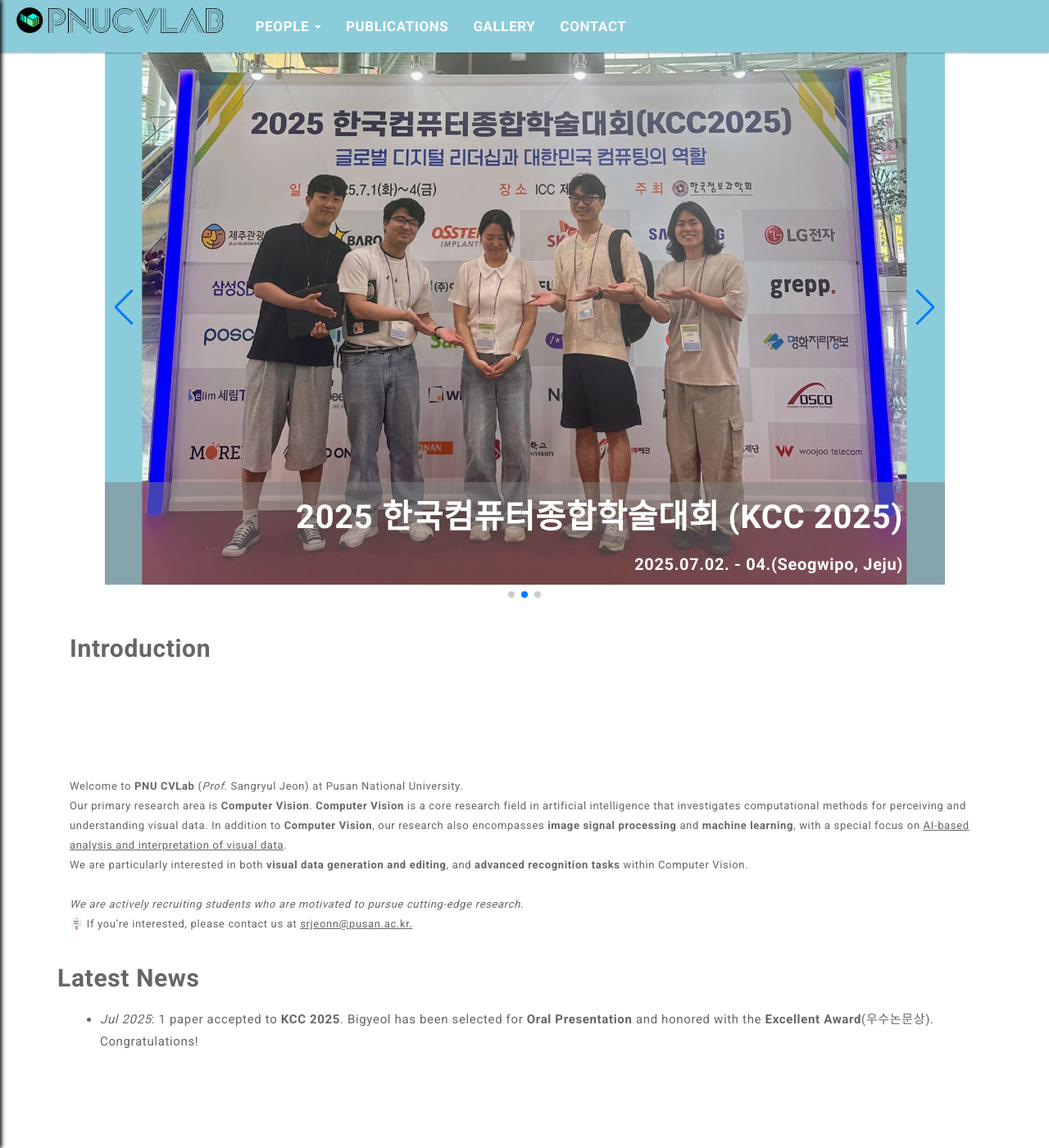
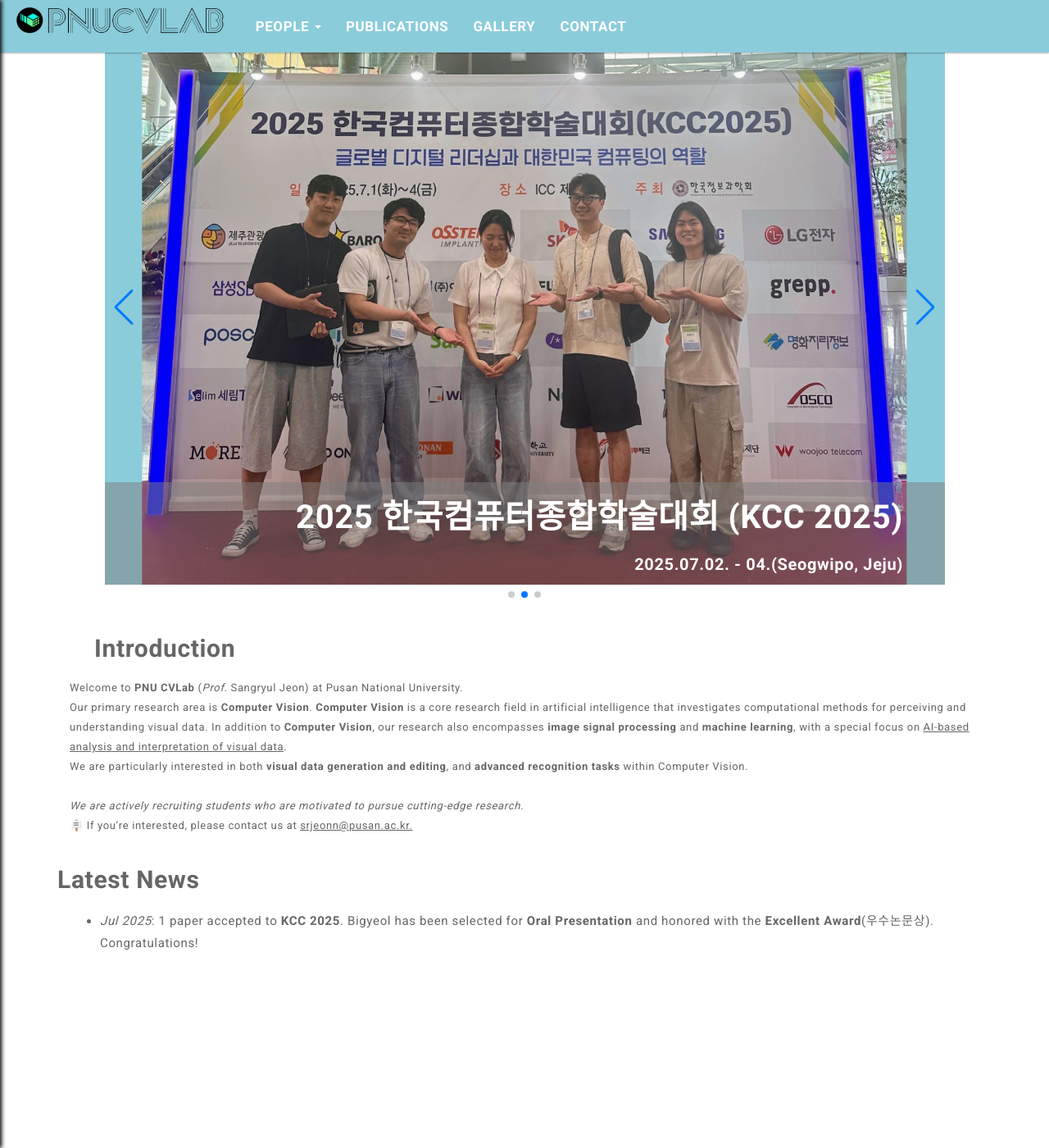
Before and after one commit to pnucvlab/pnucvlab.github.io, a Jekyll site: the page built from index.html, in a window 1280 px wide and 1400 px high, scrolled down 117 px. Shown: the whole window at 82% size. Built offline with Jekyll 4.4.1, drawn with Linux system fonts in a browser that asks for light colours; the list of posts is cut into pages by our own code.

Commit message:
Edit Home

```diff
--- a/assets/css/main.css
+++ b/assets/css/main.css
@@ -395,7 +395,6 @@
 
 /* Home Intro Section 스타일 */
 .home-intro {
-  padding: 60px 0;
   font-size: 20px;
 }
 
@@ -403,6 +402,7 @@
 	font-size: 30px;
 	font-weight: bold;
 	margin-bottom: 0.3em;
+	text-indent: 1em;
   }
 
 .bio-section {
```
